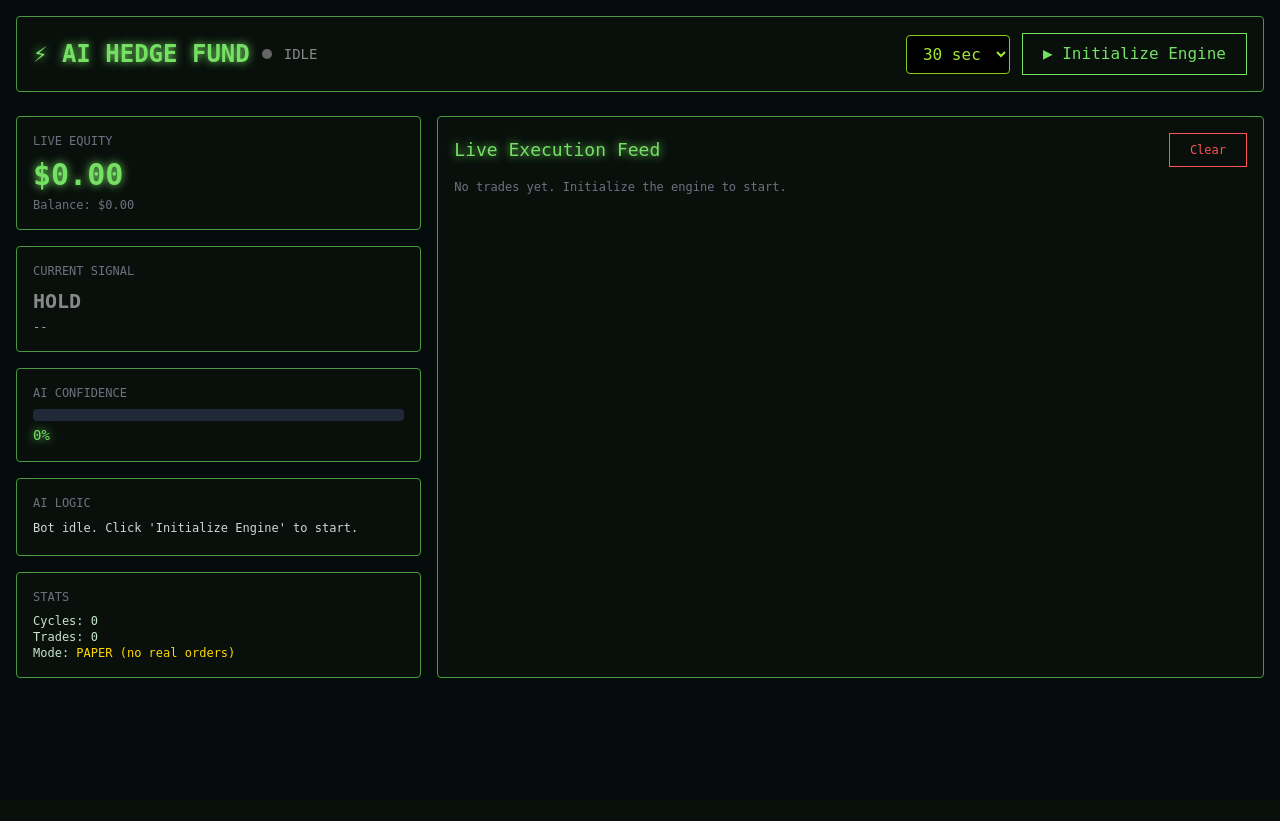
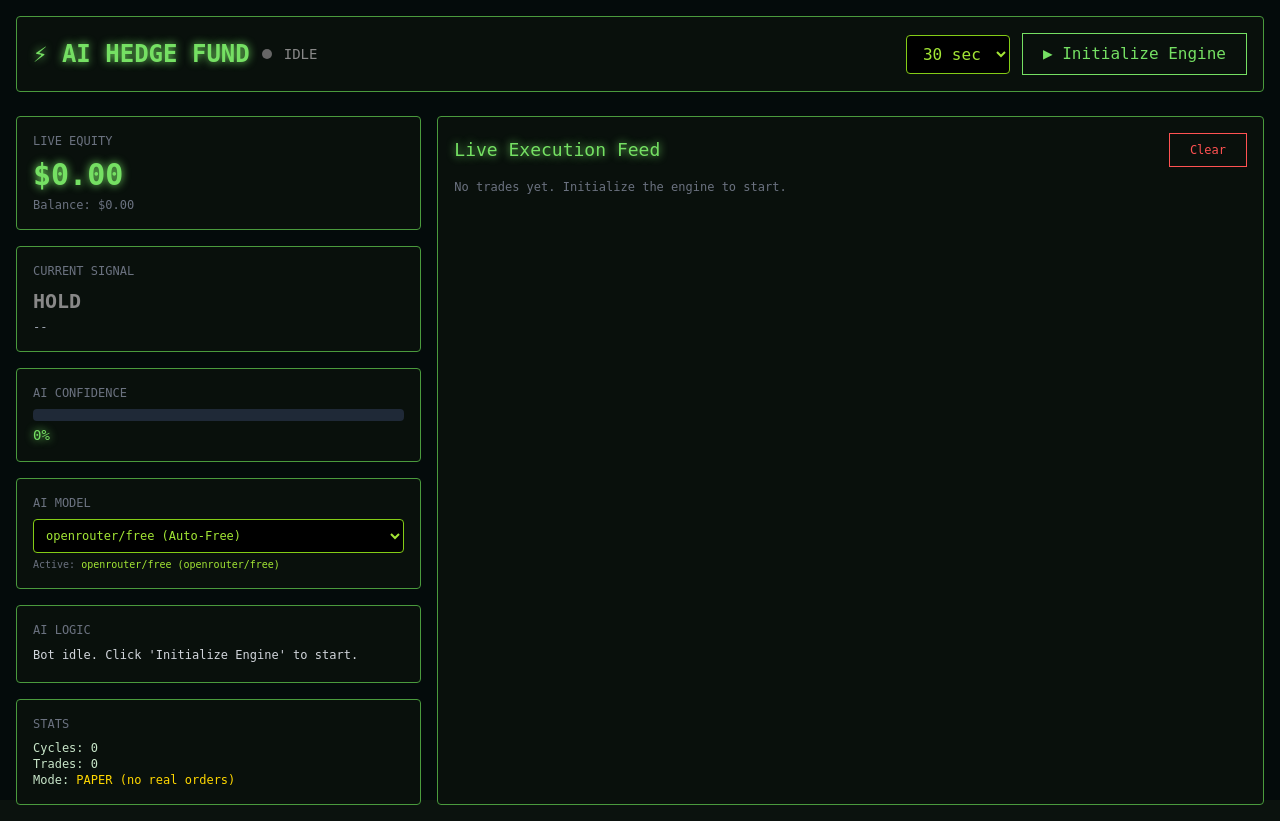
Before and after one commit to Dkpiec/AI-Hedgefund-bot, a FastAPI app: page / in a window 1280 px wide. Before the commit the page ends 678 px from the top, so only its background shows below. Run offline with FastAPI, Linux system fonts and the light colour scheme; data that the repository does not hold is empty; some libraries are stand-ins or nearby versions.

Commit message:
feat: model selector + dotenv auto-load + GitHub Actions CI
- config.py: auto-loads .env via python-dotenv; OPENROUTER_MODEL defaults to 'openrouter/free'
- ai_brain.py: _resolve_free_model() auto-picks first free model from /models when set to 'openrouter/free'
- main.py: GET /api/models (list free models), POST /api/model (switch at runtime, persists to .env)
- dashboard: AI Model panel with dropdown (6 free models + auto-free); active model shown live
- .github/workflows/ci.yml: lint + endpoint smoke tests using GitHub Secrets for env vars
- .env.example: updated with all model options and descriptions

```diff
--- a/src/dashboard/templates/index.html
+++ b/src/dashboard/templates/index.html
@@ -76,6 +76,19 @@
           <div id="confidence-bar" class="h-3 bg-lime-500 transition-all" style="width: 0%"></div>
         </div>
         <p class="text-sm mt-1 neon-text" id="confidence-value">0%</p>
+      </div>
+
+      <div class="panel p-4 rounded">
+        <h3 class="text-xs text-gray-500 uppercase mb-2">AI Model</h3>
+        <select id="model-select" class="w-full bg-black border border-lime-500 text-lime-400 text-xs p-2 rounded mb-1">
+          <option value="openrouter/free">openrouter/free (Auto-Free)</option>
+          <option value="deepseek/deepseek-chat-v3.1:free">DeepSeek V3.1 (Free)</option>
+          <option value="meta-llama/llama-3.3-70b-instruct:free">Llama 3.3 70B (Free)</option>
+          <option value="qwen/qwen-2.5-72b-instruct:free">Qwen 2.5 72B (Free)</option>
+          <option value="mistralai/mistral-small-24b-instruct-2501:free">Mistral Small (Free)</option>
+          <option value="google/gemini-2.0-flash-exp:free">Gemini 2.0 Flash (Free)</option>
+        </select>
+        <p class="text-[10px] text-gray-500">Active: <span id="active-model-name" class="text-lime-400">openrouter/free</span></p>
       </div>
 
       <div class="panel p-4 rounded">
@@ -181,6 +194,9 @@
       document.getElementById('cycles').textContent = state.cycles_completed || 0;
       document.getElementById('mode-label').textContent = state.paper_mode ? 'PAPER (no real orders)' : 'LIVE';
       document.getElementById('mode-label').style.color = state.paper_mode ? '#FFD700' : '#FF6B6B';
+      if (state.current_model) {
+        document.getElementById('active-model-name').textContent = state.resolved_model ? `${state.current_model} (${state.resolved_model})` : state.current_model;
+      }
 
       const dot = document.getElementById('status-dot');
       const label = document.getElementById('status-label');
@@ -239,6 +255,15 @@
   document.getElementById('reset-btn').addEventListener('click', async () => {
     await fetch('/api/reset', {method: 'POST'});
   });
+
+  document.getElementById('model-select').addEventListener('change', async (e) => {
+    const selected = e.target.value;
+    await fetch('/api/model', {
+      method: 'POST',
+      headers: {'Content-Type': 'application/json'},
+      body: JSON.stringify({model: selected}),
+    });
+  });
 </script>
 </body>
 </html>
--- a/src/main.py
+++ b/src/main.py
@@ -15,8 +15,8 @@ from fastapi.staticfiles import StaticFiles
 from fastapi.templating import Jinja2Templates
 
 sys.path.append(str(Path(__file__).parent))
-from config import SYMBOLS, DEFAULT_INTERVAL, DASHBOARD_HOST, DASHBOARD_PORT, PAPER_MODE
-from ai_brain import get_ai_decision
+from config import SYMBOLS, DEFAULT_INTERVAL, DASHBOARD_HOST, DASHBOARD_PORT, PAPER_MODE, OPENROUTER_MODEL
+from ai_brain import get_ai_decision, _resolve_free_model
 from execution import execute_trade
 
 # Lazy import MT5 (only required when actually trading)
@@ -40,6 +40,8 @@ bot_state = {
     "paper_mode": PAPER_MODE,
     "started_at": None,
     "cycles_completed": 0,
+    "current_model": OPENROUTER_MODEL,
+    "resolved_model": OPENROUTER_MODEL,
 }
 
 # ============================================================================
@@ -92,6 +94,60 @@ async def reset():
     bot_state["trade_history"] = []
     bot_state["cycles_completed"] = 0
     return {"status": "reset"}
+
+
+@app.get("/api/models")
+async def list_models():
+    """Return available OpenRouter models (free first)."""
+    try:
+        import requests
+        from config import OPENROUTER_API_KEY, OPENROUTER_BASE_URL
+        resp = requests.get(
+            f"{OPENROUTER_BASE_URL}/models",
+            headers={"Authorization": f"Bearer {OPENROUTER_API_KEY}"},
+            timeout=15,
+        )
+        if resp.status_code != 200:
+            return {"error": f"OpenRouter returned {resp.status_code}", "models": []}
+        all_models = resp.json().get("data", [])
+        free = [m["id"] for m in all_models
+                if m.get("pricing", {}).get("prompt") == "0"
+                and m.get("pricing", {}).get("completion") == "0"]
+        return {
+            "current": bot_state["current_model"],
+            "resolved": _resolve_free_model(),
+            "free": free[:30],   # top 30 free
+            "all_count": len(all_models),
+            "free_count": len(free),
+        }
+    except Exception as e:
+        return {"error": str(e), "models": []}
+
+
+@app.post("/api/model")
+async def set_model(request: Request):
+    """Change the active model at runtime."""
+    body = await request.json()
+    model = body.get("model", "").strip()
+    if not model:
+        return {"error": "No model provided"}
+    bot_state["current_model"] = model
+    bot_state["resolved_model"] = _resolve_free_model() if model == "openrouter/free" else model
+    # Persist to .env so it survives restarts
+    env_file = Path(__file__).resolve().parent.parent / ".env"
+    if env_file.exists():
+        lines = env_file.read_text().splitlines()
+        new_lines, found = [], False
+        for line in lines:
+            if line.startswith("OPENROUTER_MODEL="):
+                new_lines.append(f"OPENROUTER_MODEL={model}")
+                found = True
+            else:
+                new_lines.append(line)
+        if not found:
+            new_lines.append(f"OPENROUTER_MODEL={model}")
+        env_file.write_text("\n".join(new_lines) + "\n")
+    return {"status": "ok", "current": bot_state["current_model"], "resolved": bot_state["resolved_model"]}
 
 
 # ============================================================================
```
Also changed, not shown: src/ai_brain.py (+25 -1 lines), src/config.py (+14 -3 lines), .github/workflows/ci.yml (added), 1 other file.
